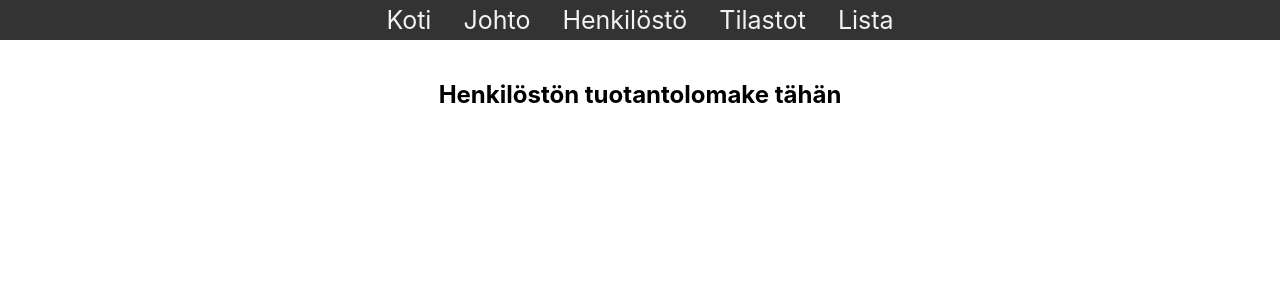
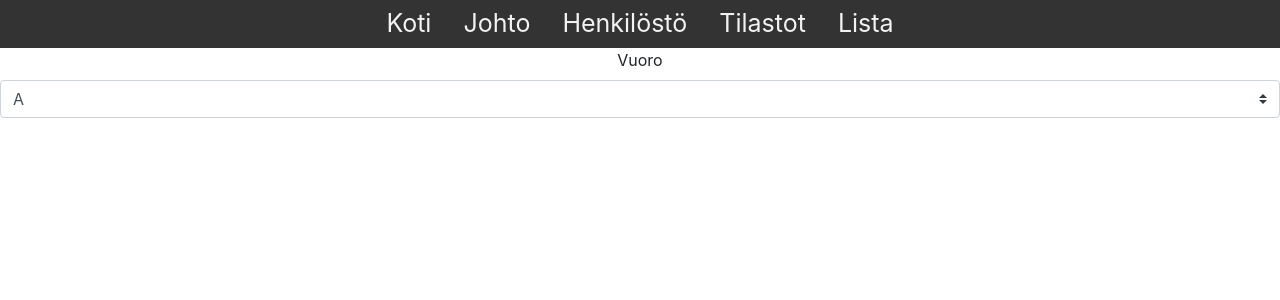
Before and after one commit to DanielBoije/Final-Project-client, a React (Create React App) app: page /lomake in a window 1280 px wide. Shown: the top 300 px of the page. Built offline with nearby package versions, Linux system fonts and the light colour scheme.

Commit message:
react-bootstrap ja Henkilöstölomake aloitettu

```diff
--- a/package.json
+++ b/package.json
@@ -7,7 +7,9 @@
     "@testing-library/react": "^9.5.0",
     "@testing-library/user-event": "^7.2.1",
     "axios": "^0.19.2",
+    "bootstrap": "^4.4.1",
     "react": "^16.13.1",
+    "react-bootstrap": "^1.0.0-beta.17",
     "react-dom": "^16.13.1",
     "react-router-dom": "^5.1.2",
     "react-scripts": "3.4.1"
--- a/public/index.html
+++ b/public/index.html
@@ -10,34 +10,17 @@
       content="Web site created using create-react-app"
     />
     <link rel="apple-touch-icon" href="%PUBLIC_URL%/logo192.png" />
-    <!--
-      manifest.json provides metadata used when your web app is installed on a
-      user's mobile device or desktop. See https://developers.google.com/web/fundamentals/web-app-manifest/
-    -->
     <link rel="manifest" href="%PUBLIC_URL%/manifest.json" />
-    <!--
-      Notice the use of %PUBLIC_URL% in the tags above.
-      It will be replaced with the URL of the `public` folder during the build.
-      Only files inside the `public` folder can be referenced from the HTML.
-
-      Unlike "/favicon.ico" or "favicon.ico", "%PUBLIC_URL%/favicon.ico" will
-      work correctly both with client-side routing and a non-root public URL.
-      Learn how to configure a non-root public URL by running `npm run build`.
-    -->
+    <link
+      rel="stylesheet"
+      href="https://maxcdn.bootstrapcdn.com/bootstrap/4.4.1/css/bootstrap.min.css"
+      integrity="sha384-Vkoo8x4CGsO3+Hhxv8T/Q5PaXtkKtu6ug5TOeNV6gBiFeWPGFN9MuhOf23Q9Ifjh"
+      crossorigin="anonymous"
+    />
     <title>React App</title>
   </head>
   <body>
     <noscript>You need to enable JavaScript to run this app.</noscript>
     <div id="root"></div>
-    <!--
-      This HTML file is a template.
-      If you open it directly in the browser, you will see an empty page.
-
-      You can add webfonts, meta tags, or analytics to this file.
-      The build step will place the bundled scripts into the <body> tag.
-
-      To begin the development, run `npm start` or `yarn start`.
-      To create a production bundle, use `npm run build` or `yarn build`.
-    -->
   </body>
 </html>
--- /dev/null
+++ b/src/komponentit/LomakeTiedot.js
@@ -0,0 +1,57 @@
+import React, { Component } from 'react';
+import Form from 'react-bootstrap/Form';
+import Button from 'react-bootstrap/Button';
+import { Col } from "react-bootstrap";
+
+
+class LomakeTiedot extends Component {
+    continue = e => {
+        e.preventDefault();
+        this.props.nextStep();
+    }
+
+    render() {
+        const { values, handleChange, handleDateChange } = this.props;
+        return (
+            <Form>
+
+            <Form.Group controlId="exampleForm.SelectCustom">
+                <Form.Label>Vuoro</Form.Label>
+                <Form.Control as="select" custom>
+                <option>A</option>
+                <option>B</option>
+                <option>C</option>
+                <option>D</option>
+                </Form.Control>
+            </Form.Group>
+            </Form>
+            // <form style={styling}>
+
+            //     <h2>Lomake</h2>
+
+            //     <b>Päivämäärä</b> <br></br><input value={values.pvm}
+            //     onChange={handleChange("pvm")} type="date"/><br/><br></br>
+
+            //     <b>Vuoro</b> <br></br><textarea value={this.state.description} onChange={this.descriptionMuuttui}/><br/><br></br>
+
+            //     <b>Hours to master</b> <br></br><input style={timeStyle} value={this.state.timetomaster}
+            //     onChange={this.hoursToMasterMuuttui} type="number"/><br></br><br></br>
+
+            //     <b>Starting Date</b> <br></br><input value={this.state.startlearningdate}
+            //     onChange={this.startlearningdateMuuttui} type="date"/><br></br><br></br>
+
+            //     <b>In progress?</b> <br></br>
+            //     <label><input type="radio" name="radio" value="Yes" checked={this.state.inprogress === "Yes"}
+            //     onChange={this.inprogressMuuttui}/>Yes</label>
+            //     <label><input type="radio" name="radio" value="No" checked={this.state.inprogress === "No"}
+            //     onChange={this.inprogressMuuttui} />No</label>
+
+            //     <br></br><br></br>
+            //     <input style={buttonstyle} value="Add Topic" type="submit" onClick={this.valmis}/>
+            // </form>
+
+        );
+    }
+}
+
+export default LomakeTiedot;
--- a/src/komponentit/reitit/Lomake.js
+++ b/src/komponentit/reitit/Lomake.js
@@ -1,13 +1,63 @@
 import React, { Component } from 'react';
+import LomakeTiedot from "../LomakeTiedot"
 
 class Lomake extends Component {
+    state = {
+        step:1,
+        pvm: "",
+        vuoro: "",
+        tuote: "",
+        lisääHäiriö: "",
+        tehdytTunnit: "",
+        viesti:"",
+    }
+
+    //seuraava steppi
+    nextStep = () => {
+        const { step } = this.state;
+        this.setState({
+            step: step + 1
+        })
+    }
+
+    //edellinen steppi
+    prevStep = () => {
+        const { step } = this.state;
+        this.setState({
+            step: step - 1
+        })
+    }
+
+    // handleDateChange = (event, date) => {
+    //     console.log(date)
+    //     this.setState({ pvm: date})
+    // }
+
+    //lomakekentän muutokset
+    handleChange = input => e => {
+        console.log(e.target.value)
+        this.setState({ [input]: e.target.value})
+    }
+
     render() {
-        return (
-            <div>
-                <br></br>
-                <h2>Henkilöstön tuotantolomake tähän</h2>
-            </div>
-        );
+        const { step, pvm, vuoro, tuote, lisääHäiriö, tehdytTunnit, viesti } = this.state;
+        const values = { step, pvm, vuoro, tuote, lisääHäiriö, tehdytTunnit, viesti }
+
+        switch(step) {
+            case 1:
+                return (
+                    <LomakeTiedot
+                        nextstep={this.nextStep}
+                        handleChange={this.handleChange}
+                        handleDateChange={this.handleDateChange}
+                        values={values}
+                    />
+                )
+            case 2:
+                return <h1>LomakeVahvistus</h1>
+            case 3:
+                return <h1>LomakeLähetetty</h1>
+        }
     }
 }
 
```
Also changed, not shown: src/komponentit/LomakeLahetetty.js (added), src/komponentit/LomakeVahvistus.js (added), 1 other file (tests, documents, lock files or other folders).
